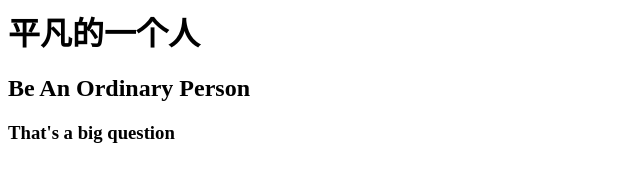
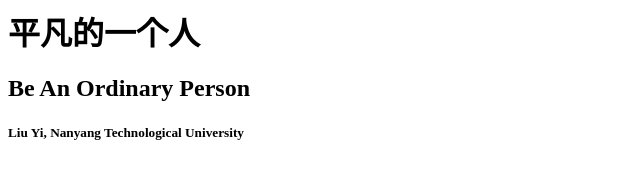
Before and after one commit to michaelowenliu/website, a plain HTML site: page index.html in a window 1280 px wide. Shown: the full height of the page, 0-640 px from the left. Drawn offline with Linux system fonts and the light colour scheme.

Commit message:
update index.html

```diff
--- a/index.html
+++ b/index.html
@@ -1,4 +1,4 @@
 
 <h1>平凡的一个人</h1>
 <h2>Be An Ordinary Person</h2>
-<h3> That's a big question</h3>
+<h5>Liu Yi, Nanyang Technological University</h5>
```
